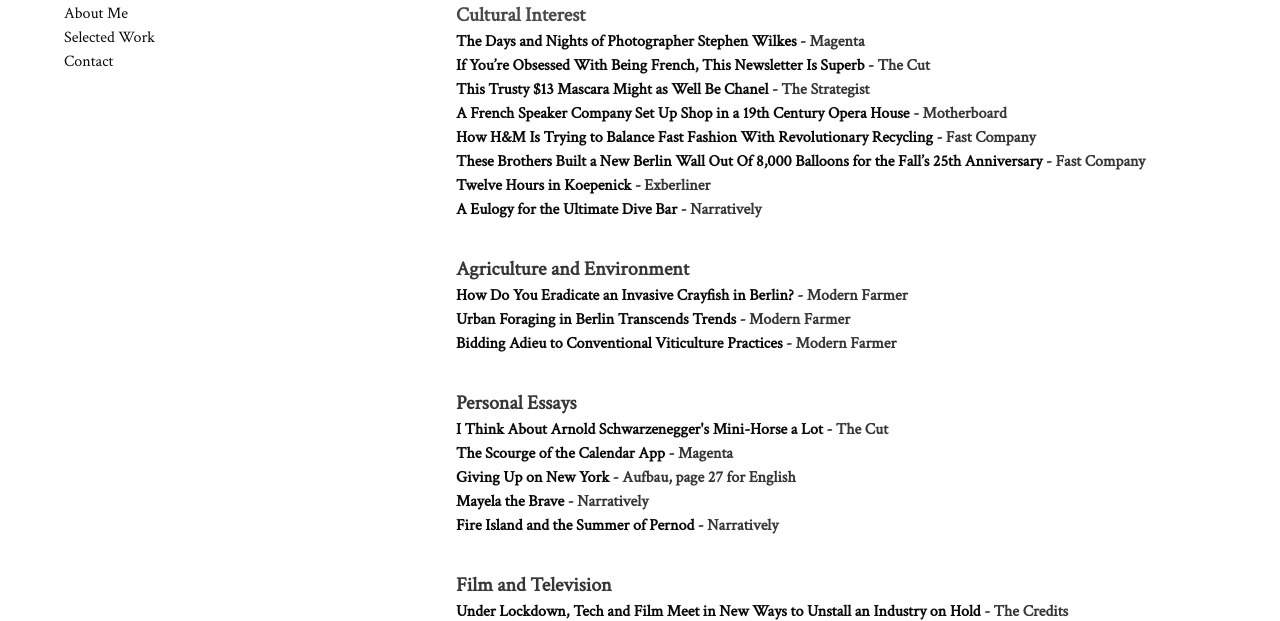
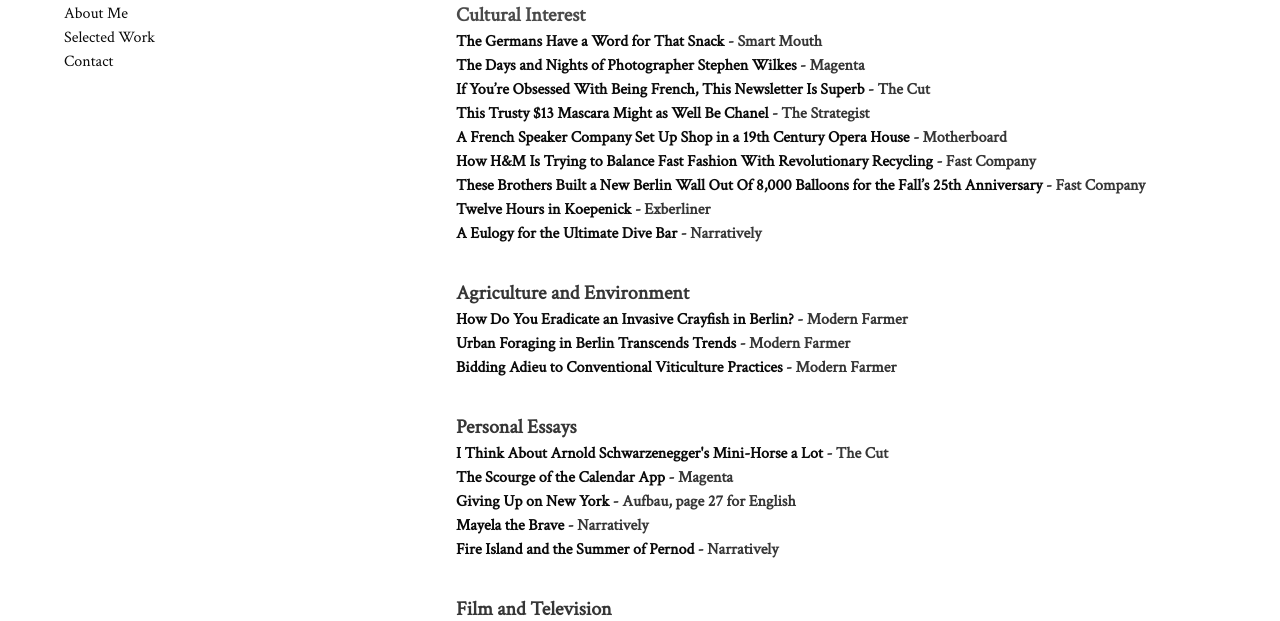
Before and after one commit to russellmorgan/writers-blog, a website: page work.html in a window 1280 px wide. Shown: the part 94-715 px from the top of the page. Drawn offline with Linux system fonts and the light colour scheme.

Commit message:
Update work.html

```diff
--- a/work.html
+++ b/work.html
@@ -30,6 +30,23 @@
             <h3 class="is-size-5 has-text-weight-semibold">
               Cultural Interest
             </h3>
+              <!-- Start of a portfolio entry -->
+            <p>
+              <strong>
+                  <!-- Link and title of article -->
+
+            <p>
+              <strong>
+                  <!-- Link and title of article -->
+                  <a
+                    target="_blank"
+                    href="
+                    https://smartmouth.substack.com/p/the-germans-have-a-word-for-that?token=eyJ1c2VyX2lkIjo5NzA4NzQ0LCJwb3N0X2lkIjo4NjMwMDcsIl8iOiJFNXRwQSIsImlhdCI6MTU5ODQ1MjkxMSwiZXhwIjoxNTk4NDU2NTExLCJpc3MiOiJwdWItOTk4NyIsInN1YiI6InBvc3QtcmVhY3Rpb24ifQ._fIiudZ1DDC2ZRtpaWXruGfhl8pDH05AaBjqKHE-O-4"
+                    >The Germans Have a Word for That Snack</a></strong> -
+              <!-- Publication name (make sure you use &mdash; before the publication -->
+            Smart Mouth
+            </p>
+            <!-- End of a portfolio entry -->
             <!-- Start of a portfolio entry -->
             <p>
               <strong>
```
